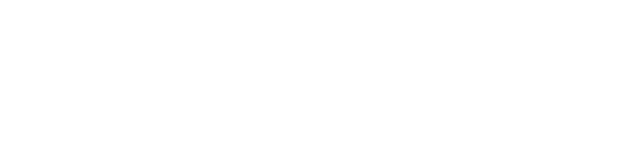
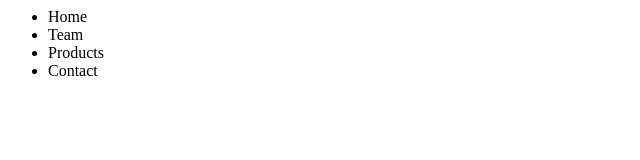
Before and after one commit to simplon-marseille/mon-projet, a plain HTML site: page index.html in a window 1280 px wide. Shown: the whole page, without its empty margins (0-640 px from the left). Drawn offline with Linux system fonts and the light colour scheme.

Commit message:
ajout dune navbar

```diff
--- a/index.html
+++ b/index.html
@@ -5,6 +5,13 @@
         <link rel="stylesheet" href="style.css">
     </head>
     <body>
-
+        <nav>
+            <ul>
+                <li>Home</li>
+                <li>Team</li>
+                <li>Products</li>
+                <li>Contact</li>
+            </ul>
+        </nav>
     </body>
 </html>
```
